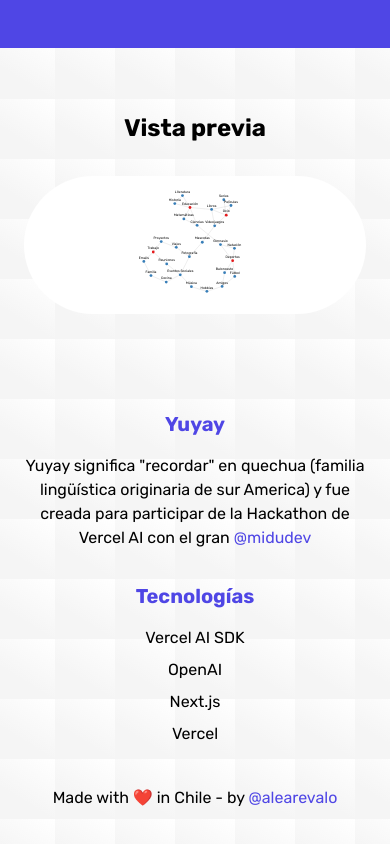
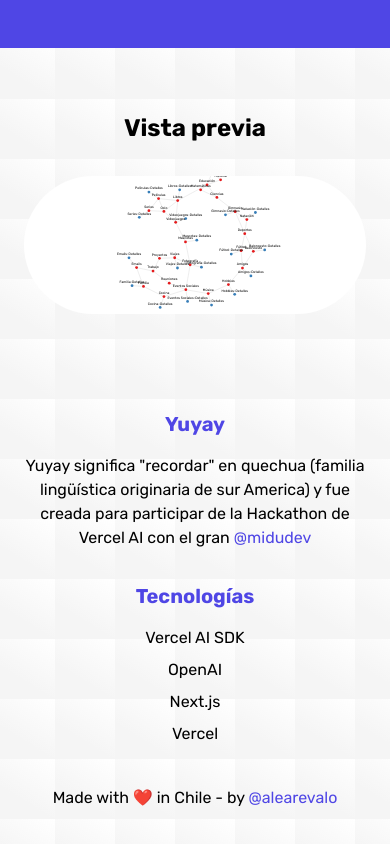
Before and after one commit to AleArevalo/Yuyay, a Next.js app: page / in a window 390 px wide. Shown: the part 2176-3020 px from the top of the page. Built offline with nearby package versions, Linux system fonts and the light colour scheme.

Commit message:
feat: Mejorar el componente MindMap para utilizar un tamaño SVG responsive, mejorar el estilo de los nodos y agregar información de nodo seleccionado

```diff
--- a/src/app/ui/preview.tsx
+++ b/src/app/ui/preview.tsx
@@ -1,76 +1,113 @@
 import MindMap from './mindmap'
 
 const nodes = [
-    { id: 'Educación', isMain: true, info: 'Área relacionada con estudios y aprendizaje.' },
-    { id: 'Trabajo', isMain: true, info: 'Área relacionada con la vida laboral y profesional.' },
-    { id: 'Ocio', isMain: true, info: 'Área relacionada con actividades recreativas y pasatiempos.' },
-    { id: 'Deportes', isMain: true, info: 'Área relacionada con actividades deportivas y ejercicio.' },
-    { id: 'Matemáticas', isMain: false, info: 'Asignatura de estudios.' },
-    { id: 'Literatura', isMain: false, info: 'Asignatura de estudios.' },
-    { id: 'Historia', isMain: false, info: 'Asignatura de estudios.' },
-    { id: 'Ciencias', isMain: false, info: 'Asignatura de estudios.' },
-    { id: 'Proyectos', isMain: false, info: 'Tareas y proyectos laborales.' },
-    { id: 'Reuniones', isMain: false, info: 'Reuniones de trabajo.' },
-    { id: 'Emails', isMain: false, info: 'Gestión de correos electrónicos.' },
-    { id: 'Series', isMain: false, info: 'Series de televisión.' },
-    { id: 'Películas', isMain: false, info: 'Películas vistas y por ver.' },
-    { id: 'Libros', isMain: false, info: 'Libros leídos y pendientes.' },
-    { id: 'Videojuegos', isMain: false, info: 'Videojuegos jugados y pendientes.' },
-    { id: 'Fútbol', isMain: false, info: 'Actividades y eventos de fútbol.' },
-    { id: 'Baloncesto', isMain: false, info: 'Actividades y eventos de baloncesto.' },
-    { id: 'Gimnasio', isMain: false, info: 'Rutinas y sesiones de gimnasio.' },
-    { id: 'Natación', isMain: false, info: 'Actividades y eventos de natación.' },
-    { id: 'Amigos', isMain: false, info: 'Actividades y eventos con amigos.' },
-    { id: 'Familia', isMain: false, info: 'Actividades y eventos familiares.' },
-    { id: 'Hobbies', isMain: false, info: 'Pasatiempos y hobbies.' },
-    { id: 'Viajes', isMain: false, info: 'Planes y recuerdos de viajes.' },
-    { id: 'Mascotas', isMain: false, info: 'Cuidado y actividades con mascotas.' },
-    { id: 'Cocina', isMain: false, info: 'Recetas y actividades culinarias.' },
-    { id: 'Música', isMain: false, info: 'Gustos y actividades musicales.' },
-    { id: 'Fotografía', isMain: false, info: 'Actividades y proyectos de fotografía.' },
-    { id: 'Eventos Sociales', isMain: false, info: 'Participación en eventos sociales.' }
+    { id: 'Educación', info: 'Área relacionada con estudios y aprendizaje.' },
+    { id: 'Trabajo', info: 'Área relacionada con la vida laboral y profesional.' },
+    { id: 'Ocio', info: 'Área relacionada con actividades recreativas y pasatiempos.' },
+    { id: 'Deportes', info: 'Área relacionada con actividades deportivas y ejercicio.' },
+    { id: 'Matemáticas', info: 'Asignatura de estudios.' },
+    { id: 'Literatura', info: 'Asignatura de estudios.' },
+    { id: 'Historia', info: 'Asignatura de estudios.' },
+    { id: 'Ciencias', info: 'Asignatura de estudios.' },
+    { id: 'Proyectos', info: 'Tareas y proyectos laborales.' },
+    { id: 'Reuniones', info: 'Reuniones de trabajo.' },
+    { id: 'Emails', info: 'Gestión de correos electrónicos.' },
+    { id: 'Series', info: 'Series de televisión.' },
+    { id: 'Películas', info: 'Películas vistas y por ver.' },
+    { id: 'Libros', info: 'Libros leídos y pendientes.' },
+    { id: 'Videojuegos', info: 'Videojuegos jugados y pendientes.' },
+    { id: 'Fútbol', info: 'Actividades y eventos de fútbol.' },
+    { id: 'Baloncesto', info: 'Actividades y eventos de baloncesto.' },
+    { id: 'Gimnasio', info: 'Rutinas y sesiones de gimnasio.' },
+    { id: 'Natación', info: 'Actividades y eventos de natación.' },
+    { id: 'Amigos', info: 'Actividades y eventos con amigos.' },
+    { id: 'Familia', info: 'Actividades y eventos familiares.' },
+    { id: 'Hobbies', info: 'Pasatiempos y hobbies.' },
+    { id: 'Viajes', info: 'Planes y recuerdos de viajes.' },
+    { id: 'Mascotas', info: 'Cuidado y actividades con mascotas.' },
+    { id: 'Cocina', info: 'Recetas y actividades culinarias.' },
+    { id: 'Música', info: 'Gustos y actividades musicales.' },
+    { id: 'Fotografía', info: 'Actividades y proyectos de fotografía.' },
+    { id: 'Eventos Sociales', info: 'Participación en eventos sociales.' },
+    // Nodos finales con datos específicos
+    { id: 'Emails-Detalles', info: 'Detalles de correos electrónicos', registros: ['Email de confirmación de reserva', 'Email de trabajo', 'Email personal'] },
+    { id: 'Series-Detalles', info: 'Detalles de series de televisión', registros: ['Breaking Bad', 'Stranger Things', 'Game of Thrones'] },
+    { id: 'Películas-Detalles', info: 'Detalles de películas vistas y por ver', registros: ['Inception', 'The Matrix', 'Interstellar'] },
+    { id: 'Libros-Detalles', info: 'Detalles de libros leídos y pendientes', registros: ['1984', 'Brave New World', 'Sapiens'] },
+    { id: 'Videojuegos-Detalles', info: 'Detalles de videojuegos jugados y pendientes', registros: ['The Legend of Zelda', 'Super Mario', 'The Witcher 3'] },
+    { id: 'Fútbol-Detalles', info: 'Detalles de actividades y eventos de fútbol', registros: ['Partido del fin de semana', 'Entrenamiento del martes'] },
+    { id: 'Baloncesto-Detalles', info: 'Detalles de actividades y eventos de baloncesto', registros: ['Juego del miércoles', 'Entrenamiento del viernes'] },
+    { id: 'Gimnasio-Detalles', info: 'Detalles de rutinas y sesiones de gimnasio', registros: ['Rutina de fuerza', 'Sesión de cardio'] },
+    { id: 'Natación-Detalles', info: 'Detalles de actividades y eventos de natación', registros: ['Clase de natación', 'Competencia local'] },
+    { id: 'Amigos-Detalles', info: 'Detalles de actividades y eventos con amigos', registros: ['Salida al cine', 'Cena en casa de Ana'] },
+    { id: 'Familia-Detalles', info: 'Detalles de actividades y eventos familiares', registros: ['Reunión familiar', 'Cumpleaños de mamá'] },
+    { id: 'Hobbies-Detalles', info: 'Detalles de pasatiempos y hobbies', registros: ['Pintura', 'Jardinería', 'Modelismo'] },
+    { id: 'Viajes-Detalles', info: 'Detalles de planes y recuerdos de viajes', registros: ['Viaje a París', 'Vacaciones en la playa'] },
+    { id: 'Mascotas-Detalles', info: 'Detalles de cuidado y actividades con mascotas', registros: ['Visita al veterinario', 'Paseo en el parque'] },
+    { id: 'Cocina-Detalles', info: 'Detalles de recetas y actividades culinarias', registros: ['Receta de lasaña', 'Cena especial de Navidad'] },
+    { id: 'Música-Detalles', info: 'Detalles de gustos y actividades musicales', registros: ['Concierto de rock', 'Playlist favorita'] },
+    { id: 'Fotografía-Detalles', info: 'Detalles de actividades y proyectos de fotografía', registros: ['Sesión de fotos en el parque', 'Curso de fotografía'] },
+    { id: 'Eventos Sociales-Detalles', info: 'Detalles de participación en eventos sociales', registros: ['Fiesta de Año Nuevo', 'Boda de un amigo'] }
 ]
 
 const links = [
-    { source: 'Educación', target: 'Matemáticas', value: 1 },
-    { source: 'Educación', target: 'Literatura', value: 1 },
-    { source: 'Educación', target: 'Historia', value: 1 },
-    { source: 'Educación', target: 'Ciencias', value: 1 },
-    { source: 'Educación', target: 'Libros', value: 1 },
-    { source: 'Trabajo', target: 'Proyectos', value: 1 },
-    { source: 'Trabajo', target: 'Reuniones', value: 1 },
-    { source: 'Trabajo', target: 'Emails', value: 1 },
-    { source: 'Ocio', target: 'Series', value: 1 },
-    { source: 'Ocio', target: 'Películas', value: 1 },
-    { source: 'Ocio', target: 'Libros', value: 1 },
-    { source: 'Ocio', target: 'Videojuegos', value: 1 },
-    { source: 'Deportes', target: 'Fútbol', value: 1 },
-    { source: 'Deportes', target: 'Baloncesto', value: 1 },
-    { source: 'Deportes', target: 'Gimnasio', value: 1 },
-    { source: 'Deportes', target: 'Natación', value: 1 },
-
+    { source: 'Educación', target: 'Matemáticas' },
+    { source: 'Educación', target: 'Literatura' },
+    { source: 'Educación', target: 'Historia' },
+    { source: 'Educación', target: 'Ciencias' },
+    { source: 'Educación', target: 'Libros' },
+    { source: 'Trabajo', target: 'Proyectos' },
+    { source: 'Trabajo', target: 'Reuniones' },
+    { source: 'Trabajo', target: 'Emails' },
+    { source: 'Ocio', target: 'Series' },
+    { source: 'Ocio', target: 'Películas' },
+    { source: 'Ocio', target: 'Libros' },
+    { source: 'Ocio', target: 'Videojuegos' },
+    { source: 'Deportes', target: 'Fútbol' },
+    { source: 'Deportes', target: 'Baloncesto' },
+    { source: 'Deportes', target: 'Gimnasio' },
+    { source: 'Deportes', target: 'Natación' },
     // Enlaces cruzados
-    { source: 'Matemáticas', target: 'Ciencias', value: 1 },
-    { source: 'Literatura', target: 'Historia', value: 1 },
-    { source: 'Ciencias', target: 'Gimnasio', value: 1 },
-    { source: 'Proyectos', target: 'Viajes', value: 1 },
-    { source: 'Reuniones', target: 'Eventos Sociales', value: 1 },
-    { source: 'Emails', target: 'Familia', value: 1 },
-    { source: 'Series', target: 'Películas', value: 1 },
-    { source: 'Películas', target: 'Libros', value: 1 },
-    { source: 'Libros', target: 'Videojuegos', value: 1 },
-    { source: 'Videojuegos', target: 'Mascotas', value: 1 },
-    { source: 'Fútbol', target: 'Amigos', value: 1 },
-    { source: 'Baloncesto', target: 'Amigos', value: 1 },
-    { source: 'Gimnasio', target: 'Natación', value: 1 },
-    { source: 'Amigos', target: 'Hobbies', value: 1 },
-    { source: 'Familia', target: 'Cocina', value: 1 },
-    { source: 'Hobbies', target: 'Música', value: 1 },
-    { source: 'Viajes', target: 'Fotografía', value: 1 },
-    { source: 'Mascotas', target: 'Fotografía', value: 1 },
-    { source: 'Cocina', target: 'Eventos Sociales', value: 1 },
-    { source: 'Música', target: 'Eventos Sociales', value: 1 },
-    { source: 'Fotografía', target: 'Eventos Sociales', value: 1 }
+    { source: 'Matemáticas', target: 'Ciencias' },
+    { source: 'Literatura', target: 'Historia' },
+    { source: 'Ciencias', target: 'Gimnasio' },
+    { source: 'Proyectos', target: 'Viajes' },
+    { source: 'Reuniones', target: 'Eventos Sociales' },
+    { source: 'Emails', target: 'Familia' },
+    { source: 'Series', target: 'Películas' },
+    { source: 'Películas', target: 'Libros' },
+    { source: 'Libros', target: 'Videojuegos' },
+    { source: 'Videojuegos', target: 'Mascotas' },
+    { source: 'Fútbol', target: 'Amigos' },
+    { source: 'Baloncesto', target: 'Amigos' },
+    { source: 'Gimnasio', target: 'Natación' },
+    { source: 'Amigos', target: 'Hobbies' },
+    { source: 'Familia', target: 'Cocina' },
+    { source: 'Hobbies', target: 'Música' },
+    { source: 'Viajes', target: 'Fotografía' },
+    { source: 'Mascotas', target: 'Fotografía' },
+    { source: 'Cocina', target: 'Eventos Sociales' },
+    { source: 'Música', target: 'Eventos Sociales' },
+    { source: 'Fotografía', target: 'Eventos Sociales' },
+    // Enlaces a nodos de detalles
+    { source: 'Emails', target: 'Emails-Detalles' },
+    { source: 'Series', target: 'Series-Detalles' },
+    { source: 'Películas', target: 'Películas-Detalles' },
+    { source: 'Libros', target: 'Libros-Detalles' },
+    { source: 'Videojuegos', target: 'Videojuegos-Detalles' },
+    { source: 'Fútbol', target: 'Fútbol-Detalles' },
+    { source: 'Baloncesto', target: 'Baloncesto-Detalles' },
+    { source: 'Gimnasio', target: 'Gimnasio-Detalles' },
+    { source: 'Natación', target: 'Natación-Detalles' },
+    { source: 'Amigos', target: 'Amigos-Detalles' },
+    { source: 'Familia', target: 'Familia-Detalles' },
+    { source: 'Hobbies', target: 'Hobbies-Detalles' },
+    { source: 'Viajes', target: 'Viajes-Detalles' },
+    { source: 'Mascotas', target: 'Mascotas-Detalles' },
+    { source: 'Cocina', target: 'Cocina-Detalles' },
+    { source: 'Música', target: 'Música-Detalles' },
+    { source: 'Fotografía', target: 'Fotografía-Detalles' },
+    { source: 'Eventos Sociales', target: 'Eventos Sociales-Detalles' }
 ]
 
 const Preview = () => {
```
Also changed, not shown: src/app/ui/mindmap.tsx (+14 -6 lines).
